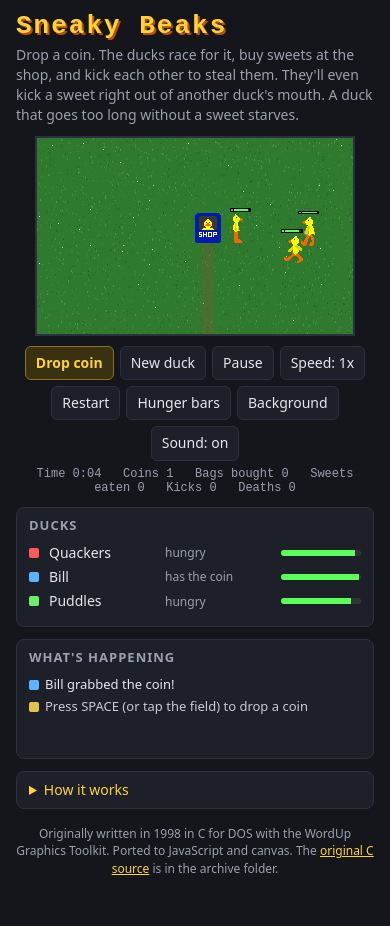
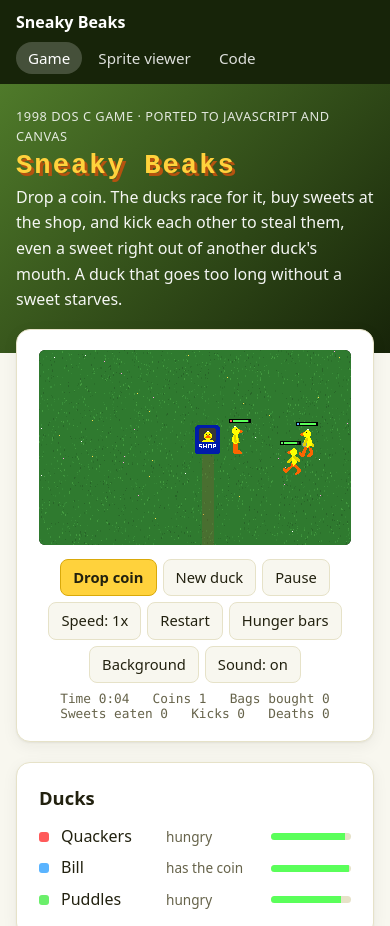
Before and after one commit to wizzard262/SneakyBeaks, a plain HTML site: page index.html in a window 390 px wide. Shown: the top 926 px of the page. Before the commit the page ends 901 px from the top, so only its background shows below. Drawn offline with Linux system fonts and the light colour scheme.

Commit message:
Restyle: same look as the other portfolio demos, keeping the game's own touches
- Top bar (game, sprite viewer, code), short header band with the yellow
  pixel title, cards, light and dark, works on phones
- Game field stays black and pixel-crisp; ducks, log and how-to as cards
- Sprite viewer in the same style; the palette shrinks to fit phones and
  the transparency checkerboard follows light or dark

Co-Authored-By: Claude Opus 5.5 <noreply@anthropic.com>

```diff
--- a/css/style.css
+++ b/css/style.css
@@ -1,60 +1,345 @@
+/* Sneaky Beaks: the shared portfolio look (cards, light and dark, works on phones),
+   keeping the game's own touches: the yellow pixel title and the black 320x200 field. */
+
+/* Colours: light by default, dark when the device asks for it */
 :root {
-  --bg: #14161c;
-  --panel: #1d2029;
-  --line: #2c3040;
-  --text: #e6e6ea;
-  --muted: #9aa0b0;
-  --accent: #ffd23c;
-}
-* { box-sizing: border-box; }
-html, body { margin: 0; background: var(--bg); color: var(--text); }
-body {
-  font: 14px/1.45 system-ui, -apple-system, "Segoe UI", Roboto, sans-serif;
-  max-width: 1100px; margin: 0 auto; padding: 12px 16px 24px;
-}
-header h1 {
-  margin: 0; font: bold 26px/1.1 "Courier New", monospace; letter-spacing: 2px;
-  color: var(--accent); text-shadow: 2px 2px 0 #b5520f;
-}
-header .sub { margin: 4px 0 10px; color: var(--muted); }
-
-#stage { width: 100%; display: flex; justify-content: center; }
-#screen {
-  display: block; background: #000; border: 2px solid var(--line);
-  image-rendering: pixelated; image-rendering: crisp-edges;
-  cursor: crosshair; touch-action: manipulation;
-  max-width: 100%;
+  --bg: #f8f7ef;
+  --surface: #ffffff;
+  --text: #22210f;
+  --muted: #66634a;
+  --border: #e6e2c8;
+  --accent: #8a6a00;
+  --accent-strong: #634c00;
+  --accent-soft: #fbf1c6;
+  --duck: #ffd23c;
+  --duck-shadow: #b5520f;
+  --hero-from: #4f7a2a;
+  --hero-to: #172409;
+  --shadow: 0 1px 2px rgba(40, 40, 10, 0.06), 0 4px 16px rgba(40, 40, 10, 0.06);
+  --radius: 14px;
+  --mono: ui-monospace, "Cascadia Code", Consolas, monospace;
+  /* older names, still used by the sprite viewer's own styles */
+  --panel: var(--surface);
+  --line: var(--border);
 }
 
-.buttons { display: flex; flex-wrap: wrap; gap: 6px; justify-content: center; margin: 10px 0 6px; }
+@media (prefers-color-scheme: dark) {
+  :root {
+    --bg: #12130d;
+    --surface: #1c1d14;
+    --text: #edebd8;
+    --muted: #aeab8c;
+    --border: #34352a;
+    --accent: #ffd23c;
+    --accent-strong: #ffe48a;
+    --accent-soft: #3a3410;
+    --hero-from: #34521a;
+    --hero-to: #0b1104;
+    --shadow: none;
+  }
+}
+
+* {
+  box-sizing: border-box;
+}
+
+body {
+  margin: 0;
+  font-family: system-ui, -apple-system, "Segoe UI", Roboto, Helvetica, Arial, sans-serif;
+  line-height: 1.6;
+  color: var(--text);
+  background: var(--bg);
+}
+
+a {
+  color: var(--accent);
+}
+
+a:hover {
+  color: var(--accent-strong);
+}
+
+code {
+  font-family: var(--mono);
+  font-size: 0.9em;
+  background: var(--accent-soft);
+  padding: 0.1em 0.35em;
+  border-radius: 5px;
+}
+
+.wrap {
+  max-width: 1100px;
+  margin: 0 auto;
+  padding: 0 16px;
+}
+
+/* Top bar */
+.topbar {
+  background: var(--hero-to);
+  color: #fff;
+}
+
+.topbar .wrap {
+  display: flex;
+  flex-wrap: wrap;
+  align-items: center;
+  gap: 6px 18px;
+  padding-top: 10px;
+  padding-bottom: 10px;
+}
+
+.brand {
+  font-weight: 700;
+  color: #fff;
+  text-decoration: none;
+  margin-right: auto;
+}
+
+.brand:hover {
+  color: #fff;
+}
+
+.nav {
+  display: flex;
+  flex-wrap: wrap;
+  gap: 4px;
+}
+
+.nav a {
+  color: #fff;
+  text-decoration: none;
+  font-size: 0.95rem;
+  padding: 4px 12px;
+  border-radius: 999px;
+  opacity: 0.85;
+}
+
+.nav a:hover {
+  opacity: 1;
+  background: rgba(255, 255, 255, 0.12);
+}
+
+.nav a.active {
+  opacity: 1;
+  background: rgba(255, 255, 255, 0.2);
+}
+
+/* Header band: kept short so the game field fits on screen */
+.hero {
+  background: linear-gradient(135deg, var(--hero-from), var(--hero-to));
+  color: #fff;
+  padding: 22px 0 40px;
+}
+
+.hero code {
+  color: #fff;
+  background: rgba(255, 255, 255, 0.18);
+}
+
+.eyebrow {
+  margin: 0 0 4px;
+  font-size: 0.8rem;
+  letter-spacing: 0.04em;
+  text-transform: uppercase;
+  opacity: 0.85;
+}
+
+.pixel-title {
+  margin: 0 0 4px;
+  font: bold clamp(1.7rem, 5vw, 2.3rem) / 1.1 "Courier New", monospace;
+  letter-spacing: 2px;
+  color: var(--duck);
+  text-shadow: 3px 3px 0 var(--duck-shadow);
+}
+
+.lead {
+  margin: 0;
+  max-width: 820px;
+  opacity: 0.95;
+}
+
+/* Cards */
+.cards {
+  display: grid;
+  grid-template-columns: repeat(auto-fit, minmax(min(420px, 100%), 1fr));
+  gap: 20px;
+  padding: 20px 0 32px;
+}
+
+.card {
+  background: var(--surface);
+  border: 1px solid var(--border);
+  border-radius: var(--radius);
+  box-shadow: var(--shadow);
+  padding: 20px 22px;
+  min-width: 0;
+}
+
+.card-wide {
+  grid-column: 1 / -1;
+}
+
+.card h2 {
+  margin: 0 0 8px;
+  font-size: 1.15rem;
+}
+
+.card > :last-child {
+  margin-bottom: 0;
+}
+
+.overlap {
+  margin-top: -24px;
+}
+
+.muted {
+  color: var(--muted);
+}
+
+.small {
+  font-size: 0.9rem;
+}
+
+/* The game field */
+#stage {
+  width: 100%;
+  display: flex;
+  justify-content: center;
+}
+
+#screen {
+  display: block;
+  max-width: 100%;
+  background: #000;
+  border-radius: 6px;
+  image-rendering: pixelated;
+  image-rendering: crisp-edges;
+  cursor: crosshair;
+  touch-action: manipulation;
+}
+
+.buttons {
+  display: flex;
+  flex-wrap: wrap;
+  gap: 6px;
+  justify-content: center;
+  margin: 14px 0 8px;
+}
+
 button {
-  font: inherit; color: var(--text); background: var(--panel); border: 1px solid var(--line);
-  border-radius: 6px; padding: 6px 10px; cursor: pointer;
+  font: inherit;
+  font-size: 0.92rem;
+  color: var(--text);
+  background: var(--bg);
+  border: 1px solid var(--border);
+  border-radius: 8px;
+  padding: 6px 12px;
+  cursor: pointer;
 }
-button:hover { border-color: var(--muted); }
-button.primary { background: #3a3110; border-color: #8a7320; color: var(--accent); font-weight: 600; }
+
+button:hover {
+  border-color: var(--accent);
+}
+
+button.primary {
+  font-weight: 600;
+  color: #22210f;
+  background: var(--duck);
+  border-color: #d9a90a;
+}
+
+button.primary:hover {
+  background: #ffdd66;
+}
+
 kbd {
-  font: 11px monospace; color: var(--muted); border: 1px solid var(--line); border-radius: 3px;
-  padding: 0 4px; margin-left: 4px;
+  font: 0.72rem var(--mono);
+  color: var(--muted);
+  border: 1px solid var(--border);
+  border-radius: 4px;
+  padding: 0 4px;
+  margin-left: 4px;
 }
-#stats { text-align: center; color: var(--muted); font: 12px monospace; white-space: pre-wrap; }
 
-.panels { display: grid; grid-template-columns: 1fr 1fr; gap: 12px; margin-top: 12px; }
-@media (max-width: 700px) { .panels { grid-template-columns: 1fr; } kbd { display: none; } }
-.panels section { background: var(--panel); border: 1px solid var(--line); border-radius: 8px; padding: 8px 12px; min-height: 120px; }
-h2 { margin: 0 0 6px; font-size: 13px; text-transform: uppercase; letter-spacing: 1px; color: var(--muted); }
-ul { list-style: none; margin: 0; padding: 0; }
-#roster li { display: grid; grid-template-columns: 14px 1fr 1fr 80px; align-items: center; gap: 6px; padding: 2px 0; }
-#roster li.gone { opacity: 0.4; text-decoration: line-through; }
-#roster .st { color: var(--muted); font-size: 12px; }
-#roster .bar { height: 6px; background: #333; border-radius: 3px; overflow: hidden; }
-#roster .bar span { display: block; height: 100%; }
-#log li { padding: 2px 0; font-size: 13px; }
-.dot { display: inline-block; width: 10px; height: 10px; border-radius: 2px; margin-right: 6px; vertical-align: -1px; }
+button.primary kbd {
+  color: #5b4a00;
+  border-color: #c79a00;
+}
 
-.howto { margin-top: 12px; background: var(--panel); border: 1px solid var(--line); border-radius: 8px; padding: 8px 12px; }
-.howto summary { cursor: pointer; color: var(--accent); }
-.howto li { list-style: disc; margin-left: 18px; padding: 2px 0; }
-a { color: var(--accent); }
-code { background: #000; padding: 0 4px; border-radius: 3px; }
-footer { margin-top: 16px; color: var(--muted); font-size: 12px; text-align: center; }
+@media (max-width: 700px) {
+  kbd {
+    display: none;
+  }
+}
+
+#stats {
+  text-align: center;
+  color: var(--muted);
+  font: 0.8rem var(--mono);
+  white-space: pre-wrap;
+}
+
+/* Ducks and the event log (filled in by js/render.js) */
+.card ul {
+  list-style: none;
+  margin: 0;
+  padding: 0;
+}
+
+#roster li {
+  display: grid;
+  grid-template-columns: 14px 1fr 1fr 80px;
+  align-items: center;
+  gap: 8px;
+  padding: 3px 0;
+}
+
+#roster li.gone {
+  opacity: 0.4;
+  text-decoration: line-through;
+}
+
+#roster .st {
+  color: var(--muted);
+  font-size: 0.85rem;
+}
+
+#roster .bar {
+  height: 7px;
+  background: var(--border);
+  border-radius: 4px;
+  overflow: hidden;
+}
+
+#roster .bar span {
+  display: block;
+  height: 100%;
+}
+
+#log li {
+  padding: 2px 0;
+  font-size: 0.9rem;
+}
+
+.dot {
+  display: inline-block;
+  width: 10px;
+  height: 10px;
+  border-radius: 3px;
+  margin-right: 6px;
+  vertical-align: -1px;
+}
+
+.howto li {
+  list-style: disc;
+  margin-left: 1.2em;
+  padding: 2px 0;
+}
+
+/* Footer */
+.footer {
+  border-top: 1px solid var(--border);
+  padding: 20px 0 28px;
+  font-size: 0.9rem;
+  color: var(--muted);
+}
--- a/index.html
+++ b/index.html
@@ -3,17 +3,34 @@
 <head>
 <meta charset="utf-8">
 <meta name="viewport" content="width=device-width, initial-scale=1">
+<meta name="color-scheme" content="light dark">
 <title>Sneaky Beaks</title>
 <meta name="description" content="Ducks race for your coins, buy sweets at the shop and kick each other to steal them. A browser port of an old DOS C game.">
 <link rel="stylesheet" href="css/style.css">
 </head>
 <body>
-<header>
-  <h1>Sneaky Beaks</h1>
-  <p class="sub">Drop a coin. The ducks race for it, buy sweets at the shop, and kick each other to steal them. They'll even kick a sweet right out of another duck's mouth. A duck that goes too long without a sweet starves.</p>
+<header class="topbar">
+  <div class="wrap">
+    <a class="brand" href="index.html">Sneaky Beaks</a>
+    <nav class="nav" aria-label="Pages">
+      <a class="active" href="index.html">Game</a>
+      <a href="sprites.html">Sprite viewer</a>
+      <a href="https://github.com/wizzard262/SneakyBeaks">Code</a>
+    </nav>
+  </div>
 </header>
 
-<main>
+<section class="hero">
+  <div class="wrap">
+    <p class="eyebrow">1998 DOS C game &middot; ported to JavaScript and canvas</p>
+    <h1 class="pixel-title">Sneaky Beaks</h1>
+    <p class="lead">Drop a coin. The ducks race for it, buy sweets at the shop, and kick each other to steal them, even a sweet
+      right out of another duck's mouth. A duck that goes too long without a sweet starves.</p>
+  </div>
+</section>
+
+<main class="wrap">
+  <section class="card overlap" aria-label="Game">
     <div id="stage"><canvas id="screen" width="320" height="200" aria-label="Sneaky Beaks game field"></canvas></div>
 
     <div class="buttons">
@@ -27,20 +44,20 @@
       <button id="btn-sound">Sound: on <kbd>S</kbd></button>
     </div>
     <div id="stats"></div>
+  </section>
 
-  <div class="panels">
-    <section>
+  <div class="cards">
+    <section class="card">
       <h2>Ducks</h2>
       <ul id="roster"></ul>
     </section>
-    <section>
+    <section class="card">
       <h2>What's happening</h2>
       <ul id="log"></ul>
     </section>
-  </div>
 
-  <details class="howto">
-    <summary>How it works</summary>
+    <section class="card card-wide howto">
+      <h2>How it works</h2>
       <ul>
         <li><b>Space</b> (or <b>M</b>, as in the original) drops a coin somewhere random. <b>Click or tap</b> the field to drop it exactly where you want.</li>
         <li>Hungry ducks race to the coin. The winner pecks it up and walks it to the <b>shop</b>, where it buys a bag of sweets.</li>
@@ -48,12 +65,17 @@
         <li>Ducks with sweets keep away from the others and eat one whenever they get peckish. A sweet on the ground gets pecked up and eaten straight away.</li>
         <li>The bar over each duck is its <b>hunger</b>. When it runs out, the duck dies.</li>
       </ul>
-    <p>Sprites are read straight from the original <code>BEAK.SPR</code> (WGT sprite format). <a href="sprites.html">Open the sprite viewer</a> to see all 115 frames.</p>
-  </details>
+      <p class="small muted">Sprites are read straight from the original <code>BEAK.SPR</code> (WGT sprite format). <a href="sprites.html">Open the sprite viewer</a> to see all 115 frames.</p>
+    </section>
+  </div>
 </main>
 
-<footer>
-  Originally written in 1998 in C for DOS with the WordUp Graphics Toolkit. Ported to JavaScript and canvas. The <a href="archive/BEK_SCR8.C">original C source</a> is in the archive folder.
+<footer class="footer">
+  <div class="wrap">
+    Originally written in 1998 in C for DOS with the WordUp Graphics Toolkit by Steve Jones; ported to JavaScript and canvas.
+    The <a href="archive/BEK_SCR8.C">original C source</a> is in the archive folder &middot;
+    <a href="https://www.harriercarrier.com/portfolio.html">Portfolio</a>
+  </div>
 </footer>
 
 <script src="assets/beak.spr.js"></script>
```
Also changed, not shown: sprites.html (+42 -9 lines). Lines whose indentation alone changed are shown as unchanged.
